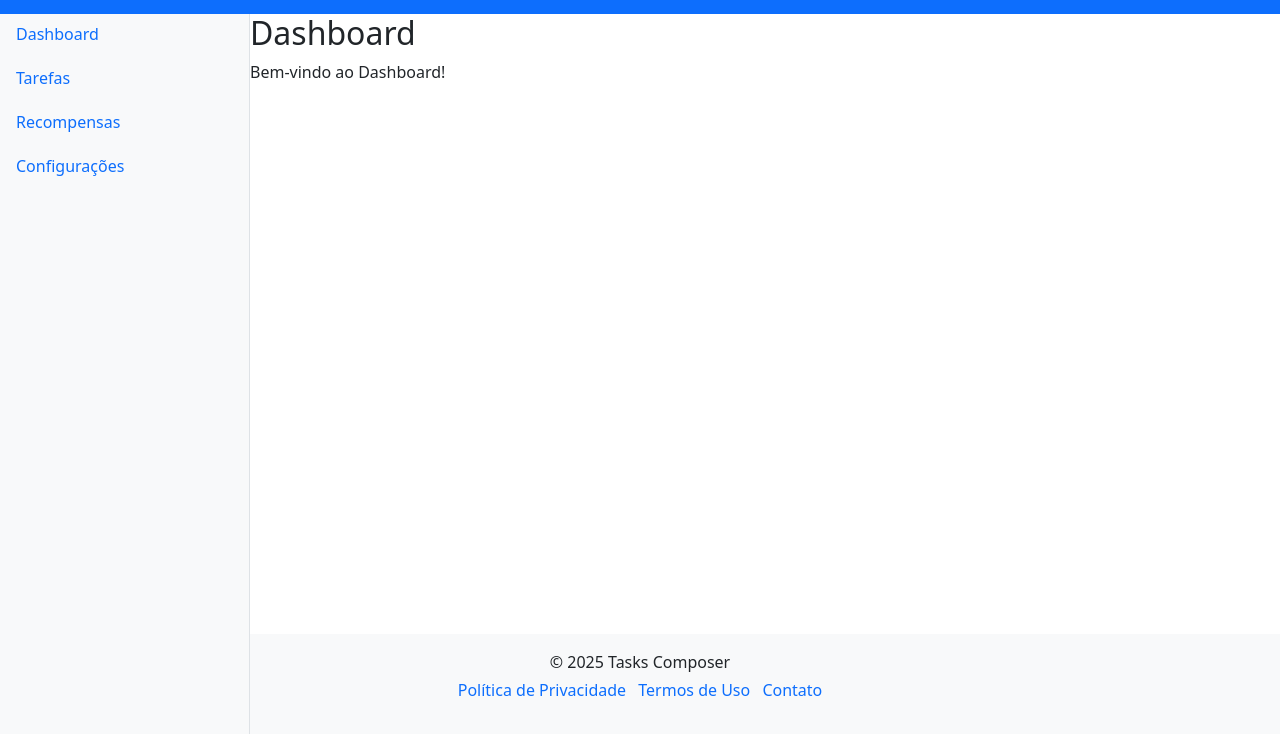
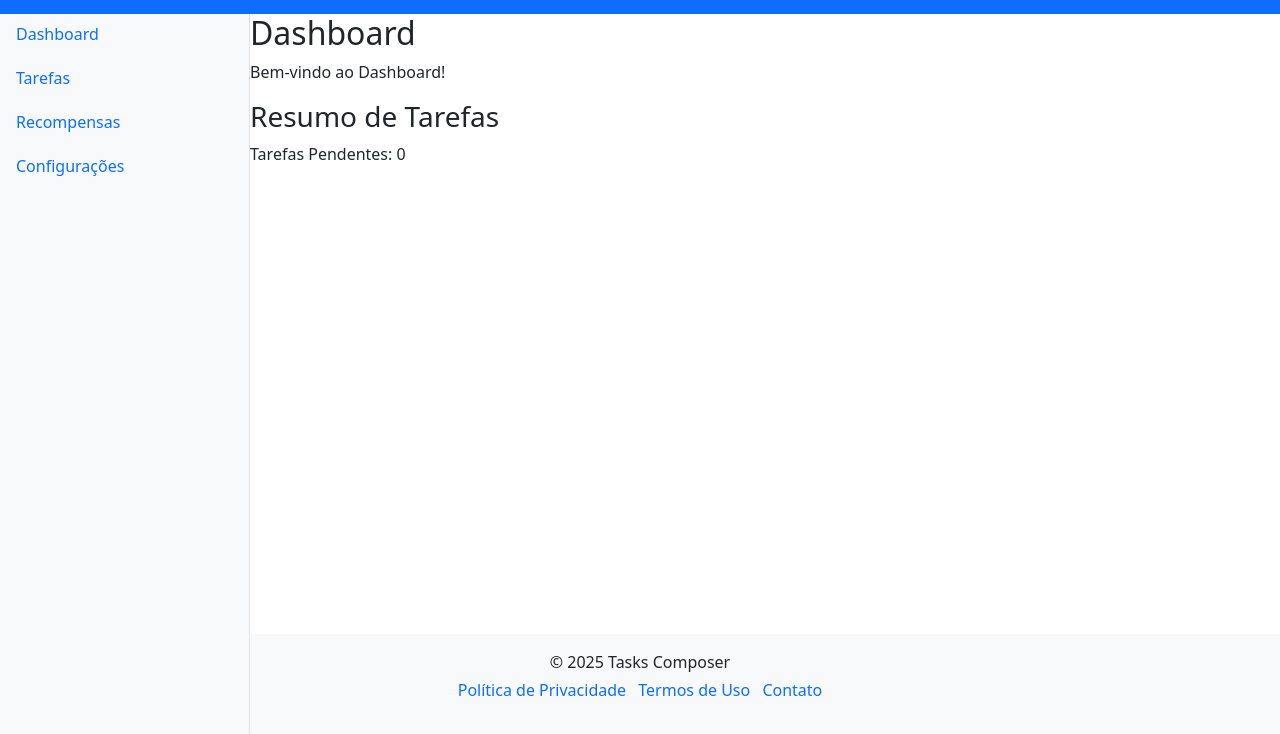
Before and after one commit to Gincaza/Tasks-Composer-ADC, a Django app: page /dashboard/ in a window 1280 px wide. Shown: the part 66-800 px from the top of the page. Run offline with Django 5.2, Linux system fonts and the light colour scheme; data that the repository does not hold is empty; some libraries are stand-ins or nearby versions.

Commit message:
SCRUM-40 Exibir Resumo de Tarefas Pendentes
Resumo de tarefas com o numero de tarefas que concluimos

```diff
--- a/core/templates/dashboard.html
+++ b/core/templates/dashboard.html
@@ -3,4 +3,9 @@
 {% block content %}
 <h2>Dashboard</h2>
 <p>Bem-vindo ao Dashboard!</p>
+
+<div class="task-summary">
+    <h3>Resumo de Tarefas</h3>
+    <p>Tarefas Pendentes: {{ pending_tasks_count }}</p>
+</div>
 {% endblock %}
--- a/core/views.py
+++ b/core/views.py
@@ -3,9 +3,11 @@ from django.views.decorators.csrf import csrf_exempt
 from django.http import JsonResponse
 import json
 from .models import Task
+from django.db.models import Count
 
 def dashboard(request):
-    return render(request, 'dashboard.html')
+    pending_tasks_count = Task.objects.filter(completed=False).count()
+    return render(request, 'dashboard.html', {'pending_tasks_count': pending_tasks_count})
 
 @csrf_exempt
 def tasks(request):
```
